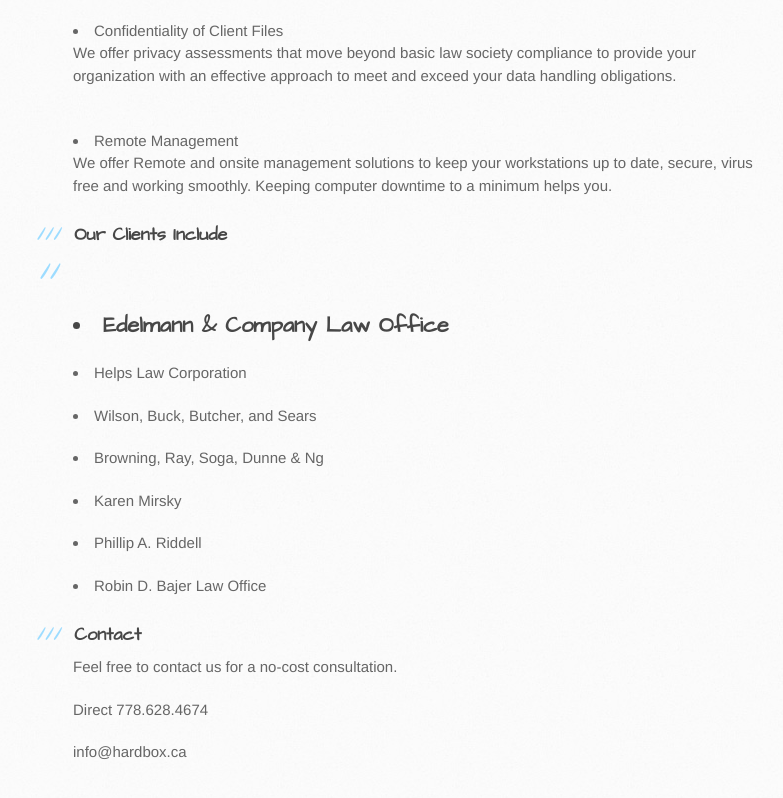
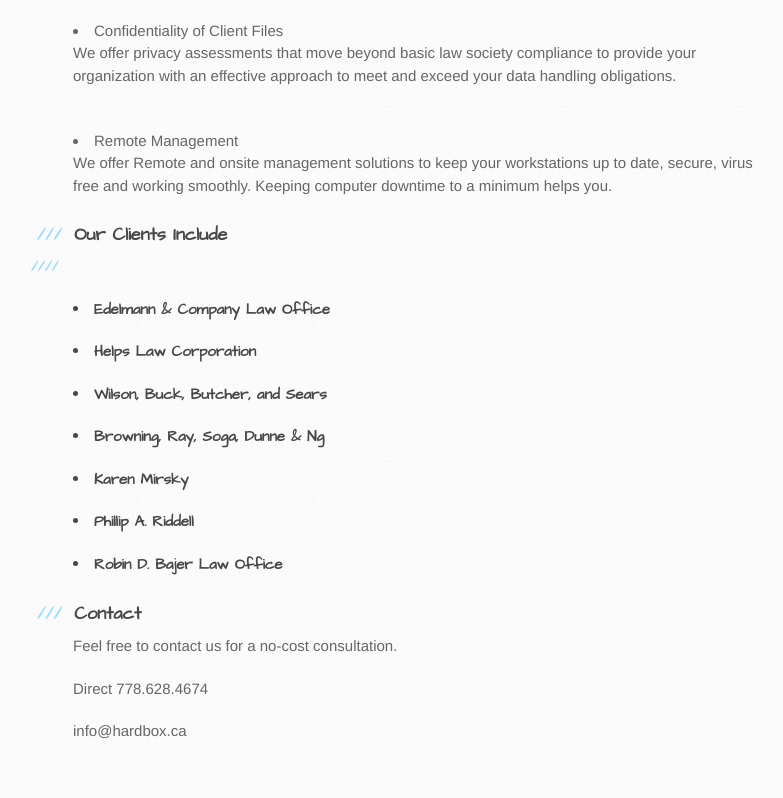
Before and after one commit to hardBox/hardBox.github.io, a plain HTML site: page index.html in a window 1280 px wide. Shown: the part 876-1674 px from the top of the page, without its empty margins (97-880 px from the left). Drawn offline with Linux system fonts and the light colour scheme.

Commit message:
Update index.html

```diff
--- a/index.html
+++ b/index.html
@@ -66,13 +66,13 @@
 <h3>
 <a name="clients" class="anchor" href="#clients"><span class="octicon octicon-link"></span></a>Our Clients Include</h3>
 
-<h2><p><LI>Edelmann & Company Law Office</LI></p></h2>
+<h4><p><LI>Edelmann & Company Law Office</LI></p>
 <p><LI>Helps Law Corporation</LI></p>
 <p><LI>Wilson, Buck, Butcher, and Sears</LI></p>
 <p><LI>Browning, Ray, Soga, Dunne & Ng</LI></p>
 <p><LI>Karen Mirsky</LI></p>
 <p><LI>Phillip A. Riddell</LI></p>
-<p><LI>Robin D. Bajer Law Office</LI></p>
+<p><LI>Robin D. Bajer Law Office</LI></p></h4>
 
 <P></P>
 
```
